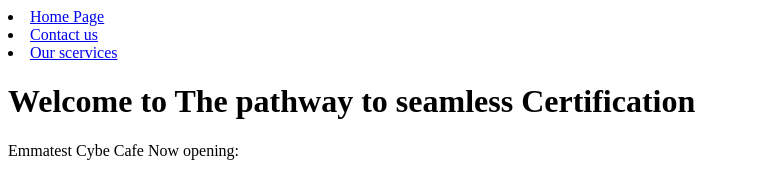
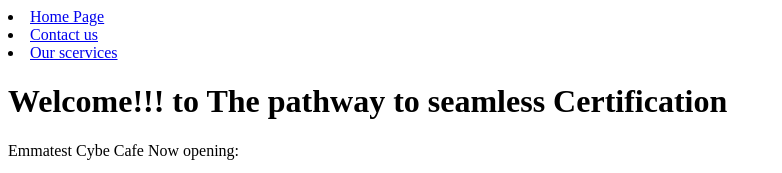
Before and after one commit to Emmanu31la/Emmatest-Website, a plain HTML site: page EMMATEST WEBSITE/index.html in a window 1280 px wide. Shown: the top 173 px of the page, without its empty margins (0-782 px from the left). Drawn offline with Linux system fonts and the light colour scheme.

Commit message:
updated text to free range

```diff
--- a/EMMATEST WEBSITE/index.html
+++ b/EMMATEST WEBSITE/index.html
@@ -11,7 +11,7 @@
            <li> <a href="contact.html">Contact us</a></li>
            <li> <a href="services.html">Our scervices</a></li>
         </nav>
-        <h1>Welcome to The pathway to seamless Certification</h1>
+        <h1>Welcome!!! to The pathway to seamless Certification</h1>
         <p>Emmatest Cybe Cafe Now opening:</p>
         <button>Conatact Us Today!</button>
         <!--Comment start-->
```
